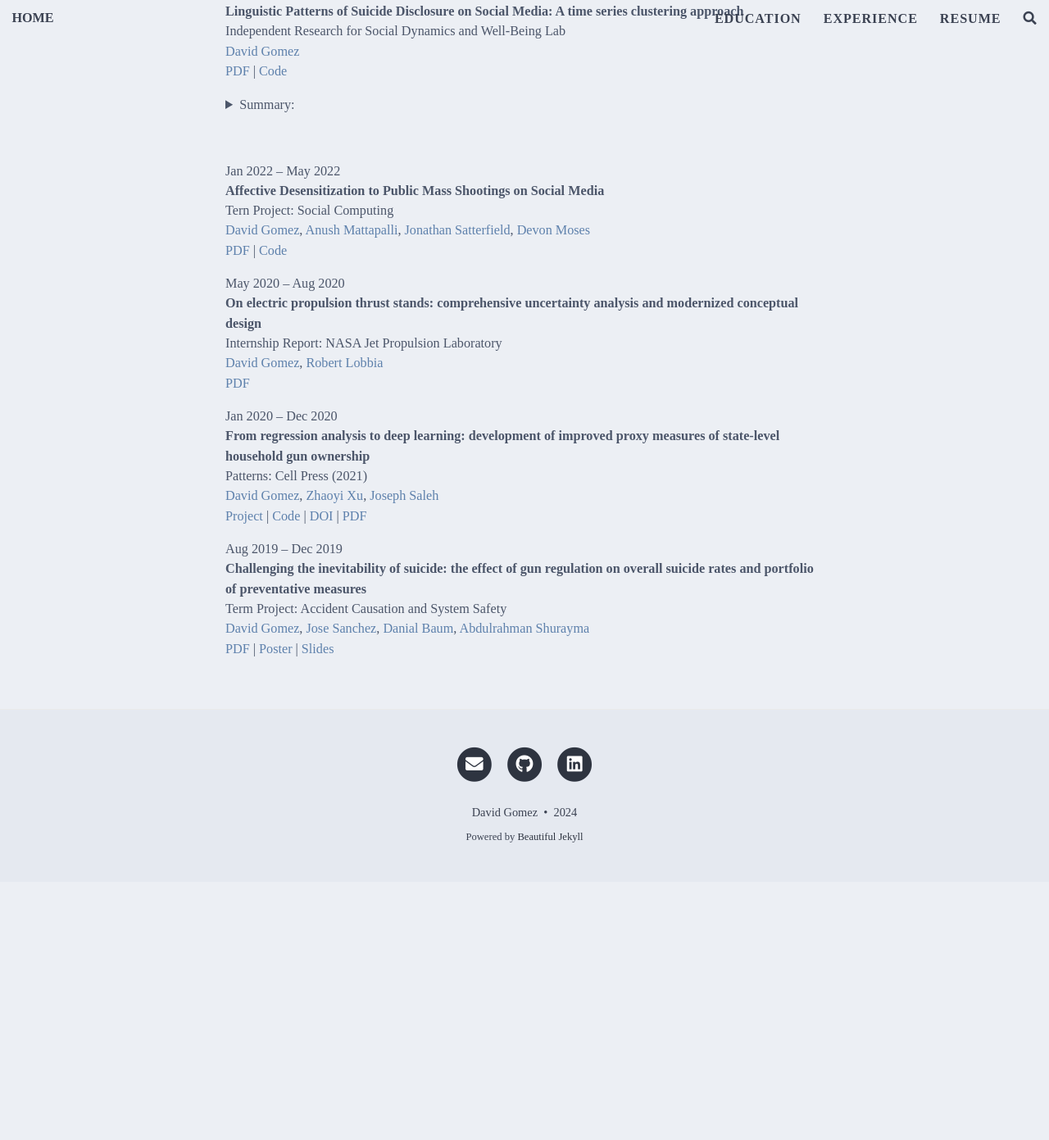
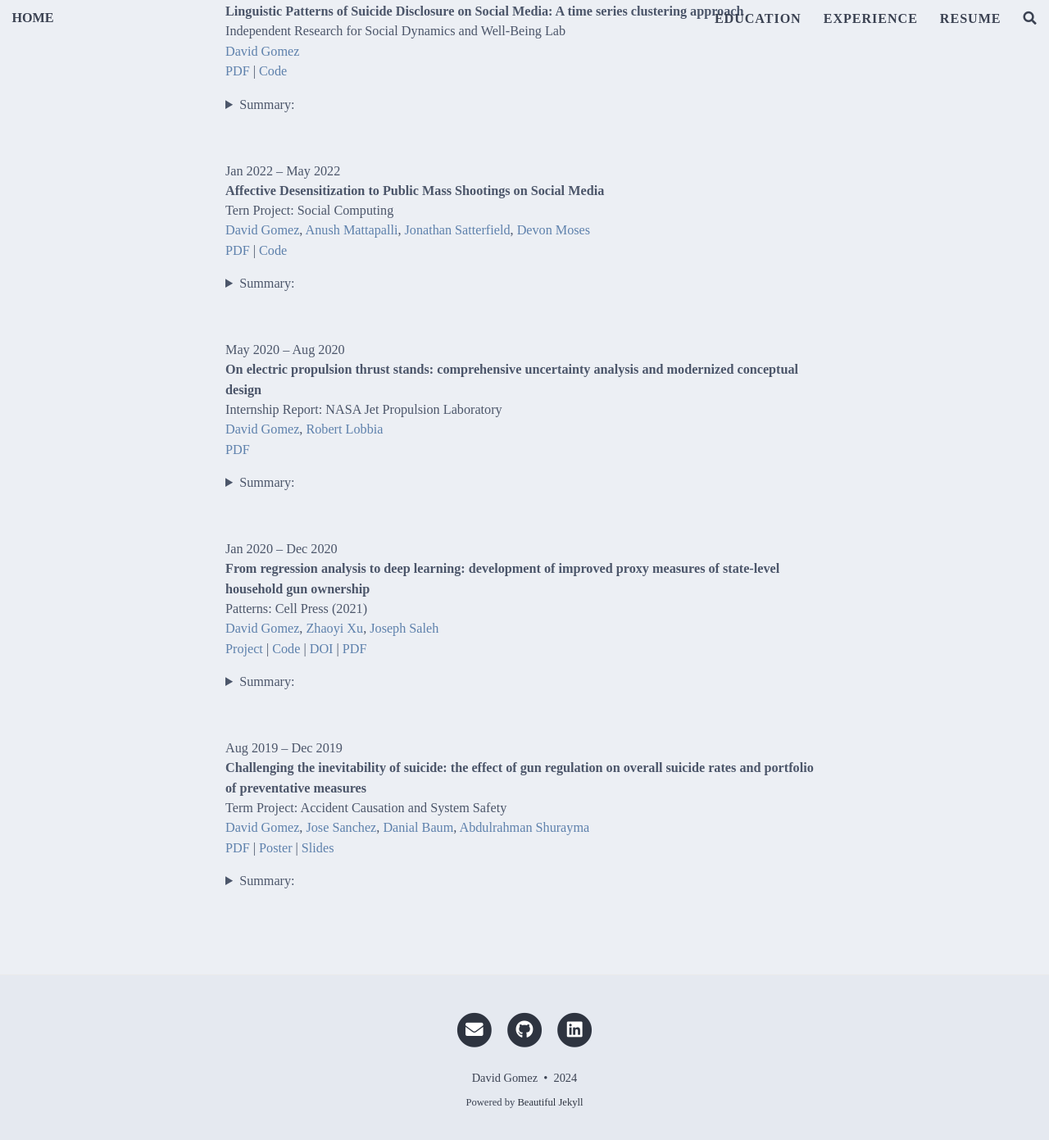
Before and after one commit to dbgomez94/dbgomez94.github.io, a Jekyll site: the page built from index.md, in a window 1280 px wide and 1400 px high, scrolled down 698 px. Shown: the top 1391 px of the window at 82% size. Built offline with Jekyll 4.4.1, drawn with Linux system fonts in a browser that asks for light colours; nearby versions of some CDN libraries; the list of posts is cut into pages by our own code; comment, search, counter and statistics services are not loaded; before the commit the page ends 1774 px from its top, so only the background shows below that.

Commit message:
added summary to suicide disclosures

```diff
--- a/index.md
+++ b/index.md
@@ -48,6 +48,11 @@ Tern Project: Social Computing \
 \
 [PDF]() |
 [Code]()
+<details>
+    <summary>Summary:</summary>
+    WIP
+</details>
+<br>
 
 May 2020 -- Aug 2020 \
 **On electric propulsion thrust stands: comprehensive uncertainty analysis and modernized conceptual design** \
@@ -56,6 +61,11 @@ Internship Report: NASA Jet Propulsion Laboratory \
 [Robert Lobbia](https://www.linkedin.com/in/lobbia/)
 \
 [PDF](/pdfs/uncertainty-analysis.pdf)
+<details>
+    <summary>Summary:</summary>
+    WIP
+</details>
+<br>
 
 Jan 2020 -- Dec 2020 \
 **From regression analysis to deep learning: development of improved proxy measures of state-level household gun ownership** \
@@ -68,6 +78,11 @@ Patterns: Cell Press (2021) \
 [Code](https://github.com/dbgomez94/gun-ownership-proxy) |
 [DOI](https://www.cell.com/patterns/fulltext/S2666-3899(20)30202-6) |
 [PDF](pdfs/go-proxy.pdf)
+<details>
+    <summary>Summary:</summary>
+    WIP
+</details>
+<br>
 
 Aug 2019 -- Dec 2019 \
 **Challenging the inevitability of suicide: the effect of gun regulation on overall suicide rates and portfolio of preventative measures** \
@@ -80,3 +95,8 @@ Term Project: Accident Causation and System Safety \
 [PDF](/pdfs/challenging-the-inevitability-of-suicide-report.pdf) |
 [Poster](/pdfs/challenging-the-inevitability-of-suicide-poster.pdf) |
 [Slides](/pdfs/challenging-the-inevitability-of-suicide-slides.pdf)
+<details>
+    <summary>Summary:</summary>
+    WIP
+</details>
+<br>
```
